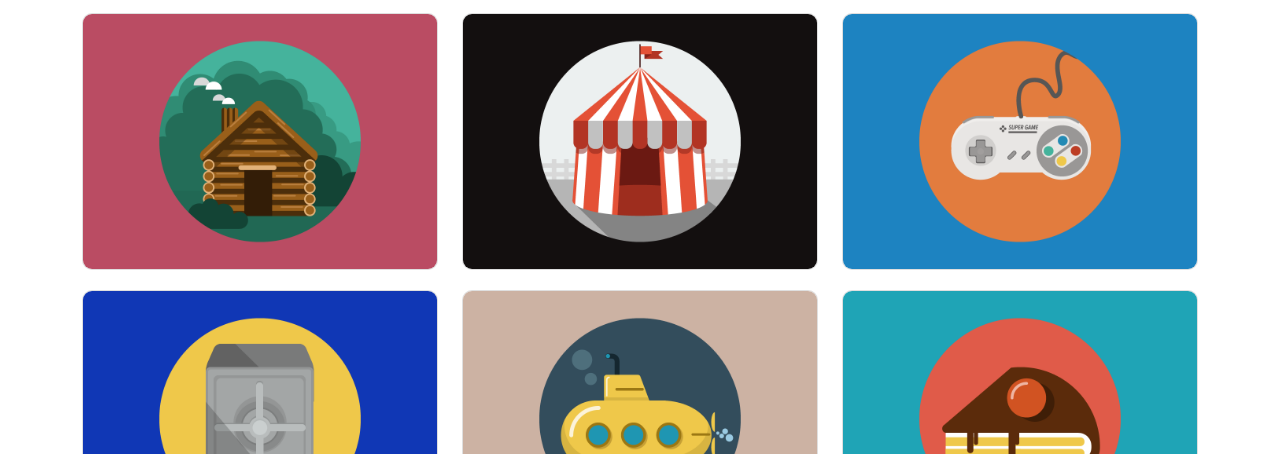
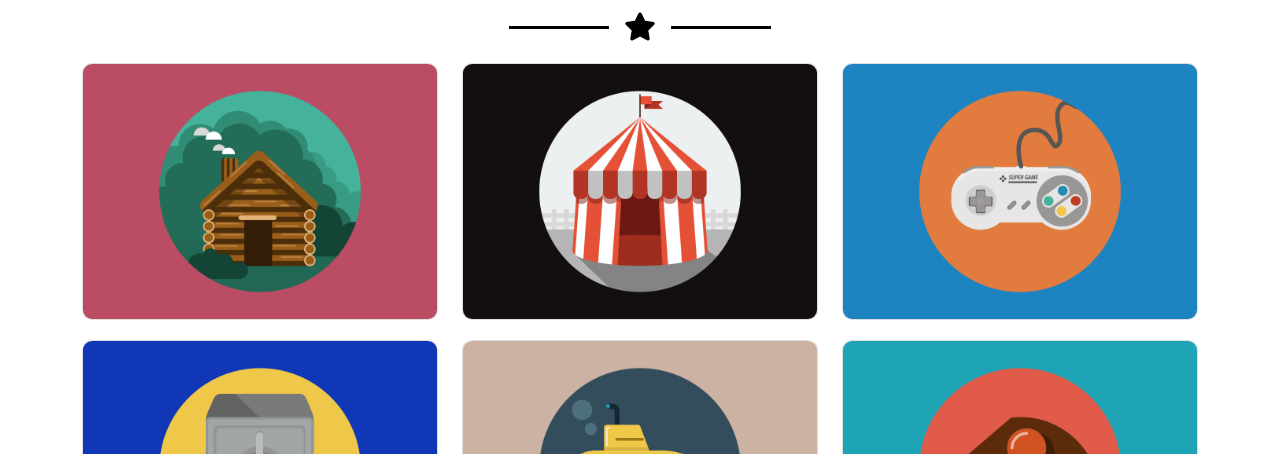
Before and after one commit to mariklim/html-css-bootstrap-freelancer, a plain HTML site: page index.html in a window 1280 px wide. Shown: the part 646-1100 px from the top of the page. Drawn offline with nearby package versions, Linux system fonts and the light colour scheme.

Commit message:
cange size separatore

```diff
--- a/css/style.css
+++ b/css/style.css
@@ -11,13 +11,22 @@ section{
     margin: 10px 0;
 }
 .separator .left, .separator .right{
-    width: 10%;
+    width: 100px;
     height: 3px;
     background-color: white;
 }
 .separator .center{
-    width: 5%;
+    margin: 0 15px;
 }
+.separator.dark i{
+    color: black;
+}
+.separator .left.dark, .separator .right.dark{
+    width: 100px;
+    height: 3px;
+    background-color: black;
+}
+
 
 /* bg-colors */
 .bg-1{
--- a/index.html
+++ b/index.html
@@ -77,6 +77,13 @@
                 <div class="row">
                     <div class="col-12 text-center">
                         <h2 class="text-uppercase">Portfolio</h2>
+                    </div>
+                    <div class="separator dark d-flex justify-content-center align-items-center">
+                        <div class="left dark"></div>
+                        <div class="center">
+                            <i class=" fs-3 fas fa-star"></i>
+                        </div>
+                        <div class="right dark"></div>
                     </div>
                 </div>
                 <div class="row">
```
